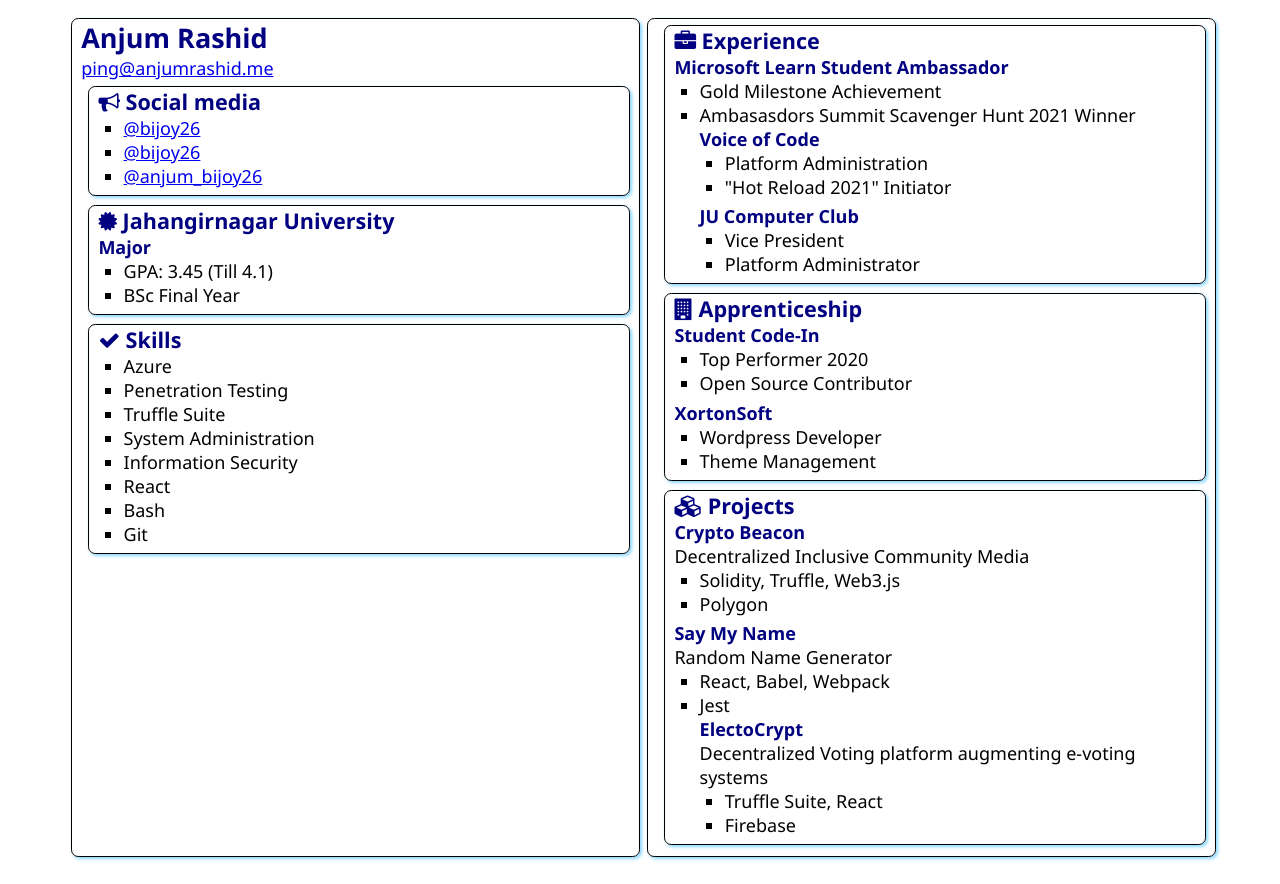
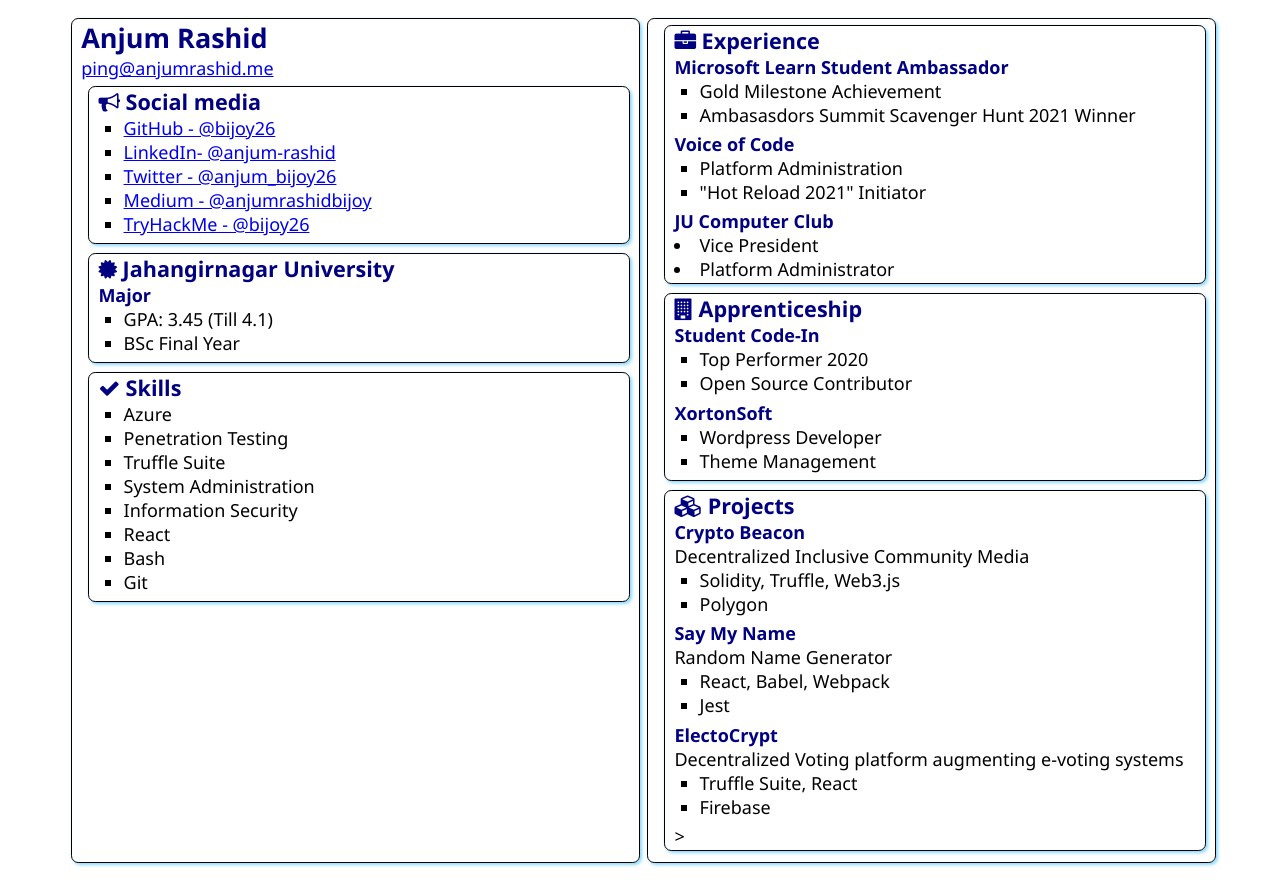
Before and after one commit to bijoy26/Ambassador-SWA-Pilot, a plain HTML site: page src/index.html in a window 1280 px wide. Drawn offline with Linux system fonts and the light colour scheme.

Commit message:
Fixses up 💫

```diff
--- a/src/index.html
+++ b/src/index.html
@@ -26,13 +26,20 @@
             Social media
           </h2>
           <ul>
-            <li><a href="https://github.com/bijoy26">@bijoy26</a></li>
+            <li><a href="https://github.com/bijoy26">GitHub - @bijoy26</a></li>
             <li>
-              <a href="https://linkedin.com/in/bijoy26">@bijoy26</a>
+              <a href="https://linkedin.com/in/anjum-rashid">LinkedIn- @anjum-rashid</a>
             </li>
             <li>
-              <a href="https://twitter.com/anjum_bijoy26">@anjum_bijoy26</a>
+              <a href="https://twitter.com/anjum_bijoy26">Twitter - @anjum_bijoy26</a>
             </li>
+            <li>
+                <a href="https://anjumrashidbijoy.medium.com">Medium - @anjumrashidbijoy</a>
+            </li>
+            <li>
+                <a href="https://tryhackme.com/p/bijoy26">TryHackMe - @bijoy26</a>
+            </li>
+
           </ul>
         </section>
 
@@ -77,13 +84,14 @@
           <ul>
             <li>Gold Milestone Achievement</li>
             <li>Ambasasdors Summit Scavenger Hunt 2021 Winner</li>
+          </ul>
          <h3>Voice of Code</h3>
             <ul>
               <li>Platform Administration</li>
               <li>"Hot Reload 2021" Initiator</li>
           </ul>
         <h3>JU Computer Club</h3>
-          <ul>
+          <ui>
             <li>Vice President</li>
             <li>Platform Administrator</li>
         </ul>
@@ -125,13 +133,13 @@
           <ul>
             <li>React, Babel, Webpack</li>
             <li>Jest</li>
-
+          </ul>
         <h3 href="https://github.com/ricardoprins/decentralhacks">ElectoCrypt</h3>
             <div>Decentralized Voting platform augmenting e-voting systems</div>
             <ul>
               <li>Truffle Suite, React</li>
               <li>Firebase</li>
-
+            </ul>>
         </section>
       </article>
     </main>
```
